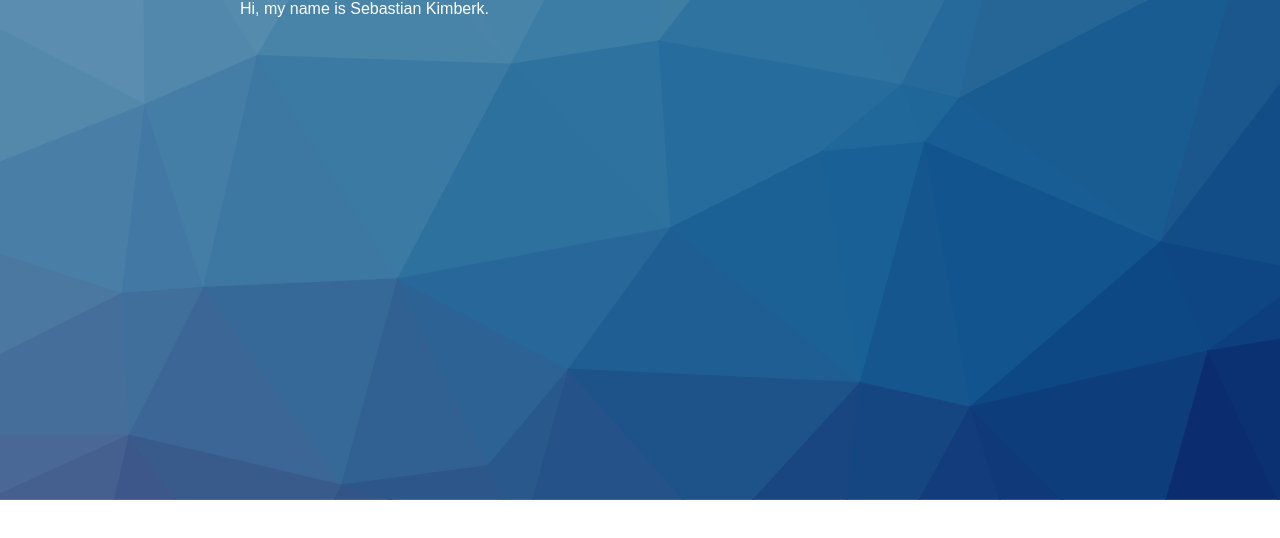
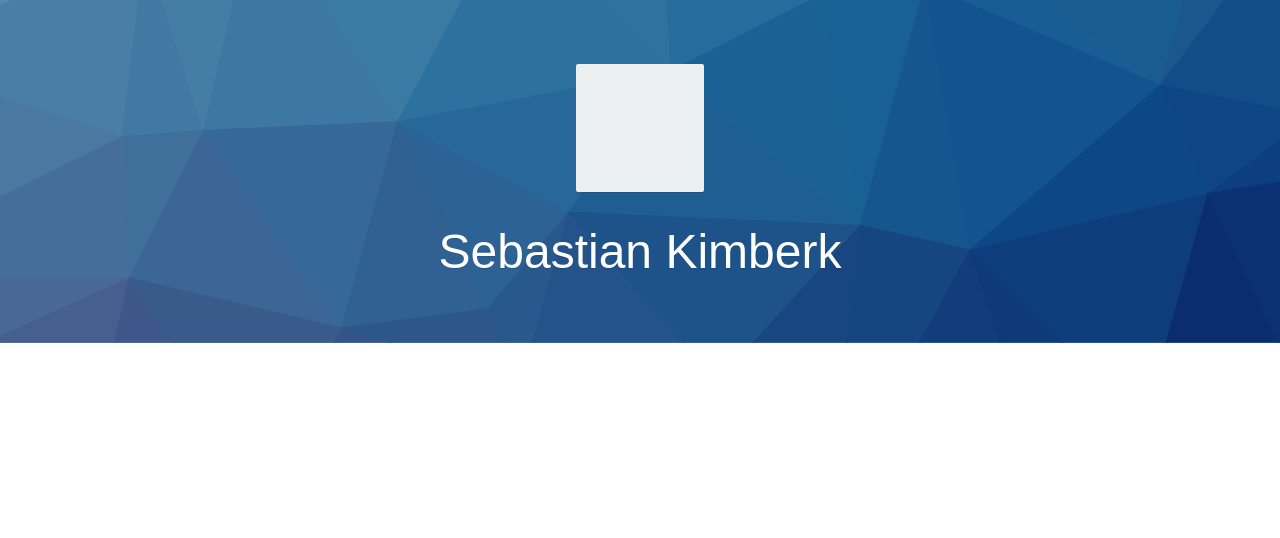
Before and after one commit to skimberk/dwa-p1, a plain HTML site: page index.html in a window 1280 px wide. Drawn offline with Linux system fonts and the light colour scheme.

Commit message:
Added both Typekit fonts and a placeholder photo.

```diff
--- a/css/styles.css
+++ b/css/styles.css
@@ -1,6 +1,6 @@
 body {
   margin: 0;
-  font-family: sans-serif;
+  font-family: 'azo-sans-web', sans-serif;
 }
 
 .container {
@@ -12,10 +12,14 @@ body {
 
 .header {
   position: relative;
-  min-height: 500px;
+  padding: 64px 0;
   background: url('../img/triangles.svg') right bottom no-repeat;
   background-size: cover;
   color: #fff;
+  font-size: 48px;
+  font-weight: 200;
+  text-shadow: 0 1px 1px rgba(0, 0, 0, 0.1);
+  text-align: center;
 }
 
 .header:before {
@@ -27,3 +31,12 @@ body {
   bottom: 0;
   background: rgba(8, 64, 100, 0.5);
 }
+
+.photo {
+  margin: 0 auto 32px;
+  width: 128px;
+  height: 128px;
+  background: #ecf0f1;
+  border-radius: 2px;
+  box-shadow: 0 1px 1px rgba(0, 0, 0, 0.1);
+}
--- a/index.html
+++ b/index.html
@@ -4,12 +4,17 @@
   <meta charset="UTF-8">
   <title>Sebastian Kimberk</title>
 
+  <meta name="viewport" content="width=device-width, user-scalable=no">
   <link rel="stylesheet" href="./css/styles.css">
+
+  <script src="//use.typekit.net/qge1gwu.js"></script>
+  <script>try{Typekit.load();}catch(e){}</script>
 </head>
 <body>
   <div class="header">
     <div class="container">
-      Hi, my name is Sebastian Kimberk.
+      <div class="photo"></div>
+      Sebastian Kimberk
     </div>
   </div>
 </body>
```
